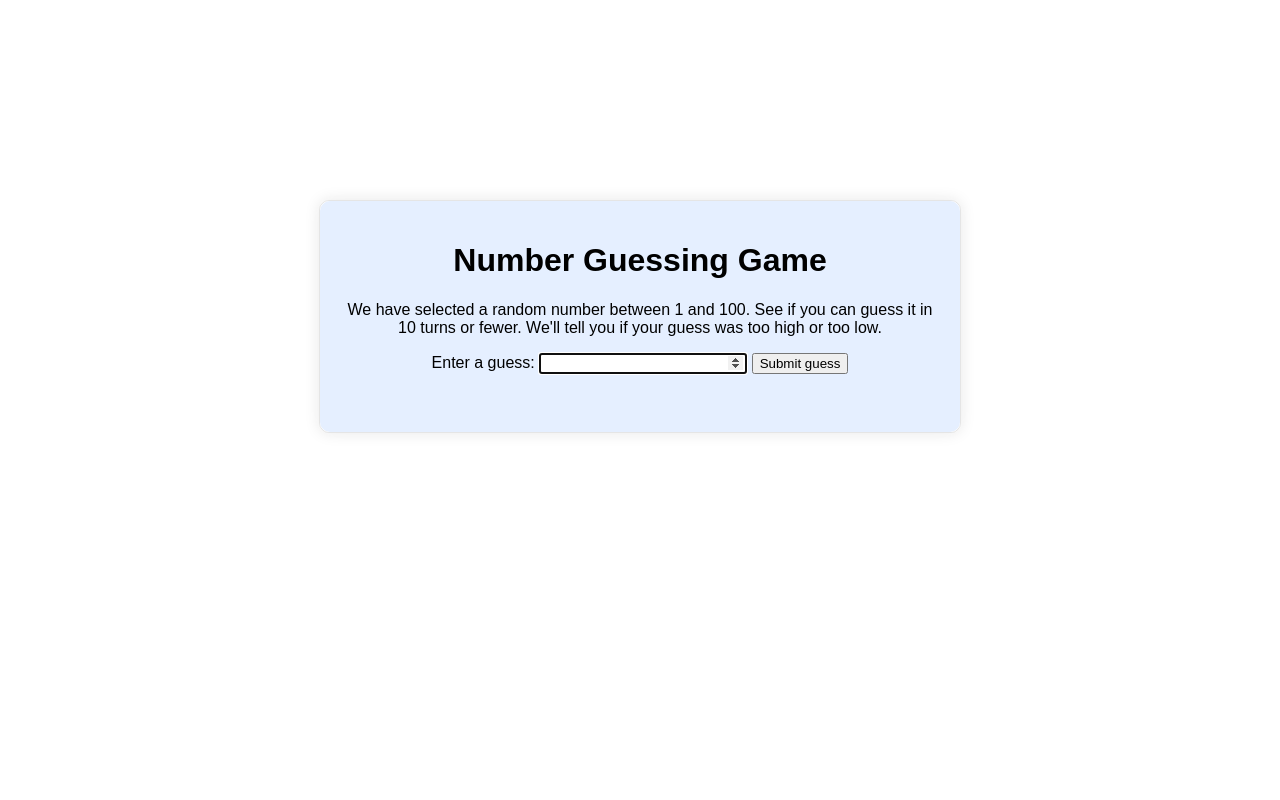
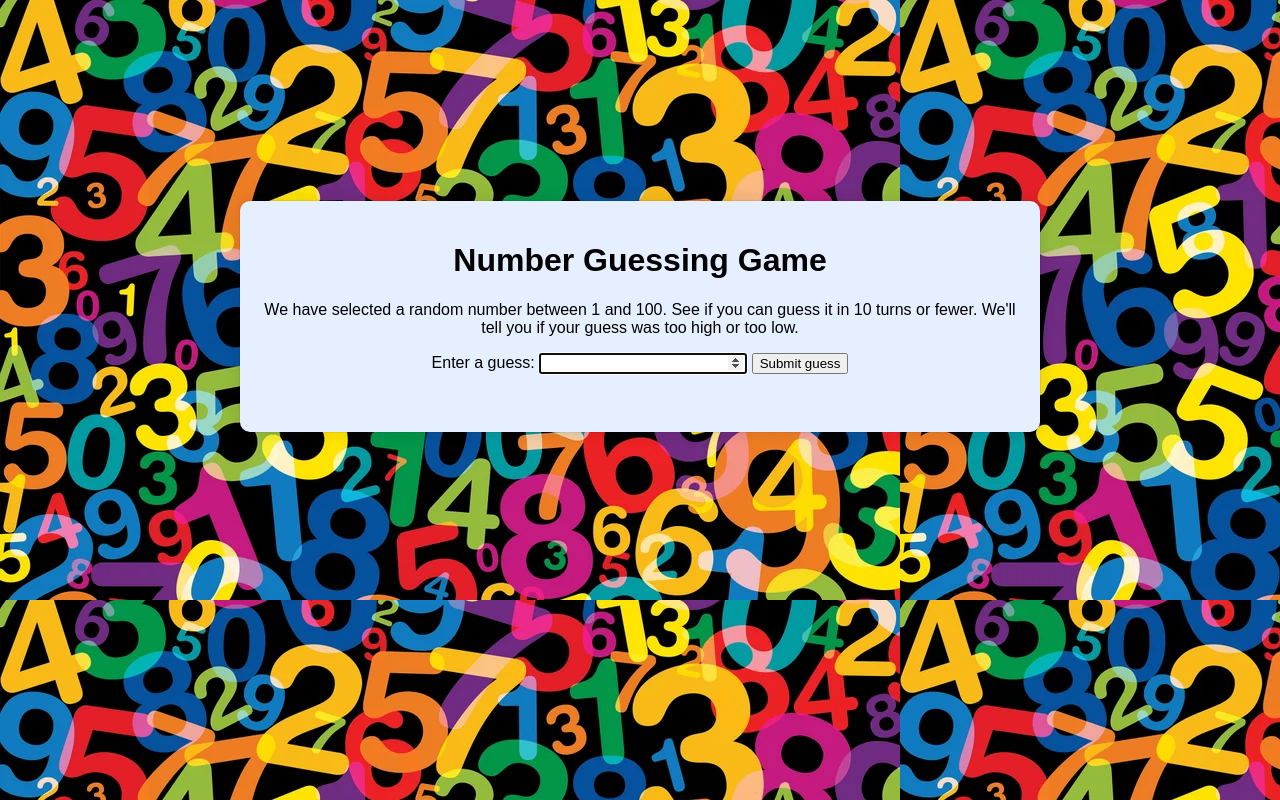
Before and after one commit to mein9/Number-Guess-Game-JS, a plain HTML site: page number-guessing-game-start.html in a window 1280 px wide. Drawn offline with Linux system fonts and the light colour scheme.

Commit message:
added a background

```diff
--- a/number-guessing-game-start.html
+++ b/number-guessing-game-start.html
@@ -18,16 +18,16 @@
         border: 1px solid rgba(0, 0, 0, 0.1);
         border-radius: 10px;
         box-shadow: 0px 0px 15px rgba(34, 34, 34, 0.1);
-        background-color: white;
+        background-image: url("number.webp");
         padding: 0; /* Removed padding */
         margin-top: 200px;
         text-align: center;
+        width: 100%;
+        height: 100%;
       }
 
       #box {
         background-color: rgb(229, 239, 255);
-        width: 100%;
-        height: 100%;
         padding: 20px;
         box-sizing: border-box;
         border-radius: 10px;
```
Also changed, not shown: number.webp (added).
